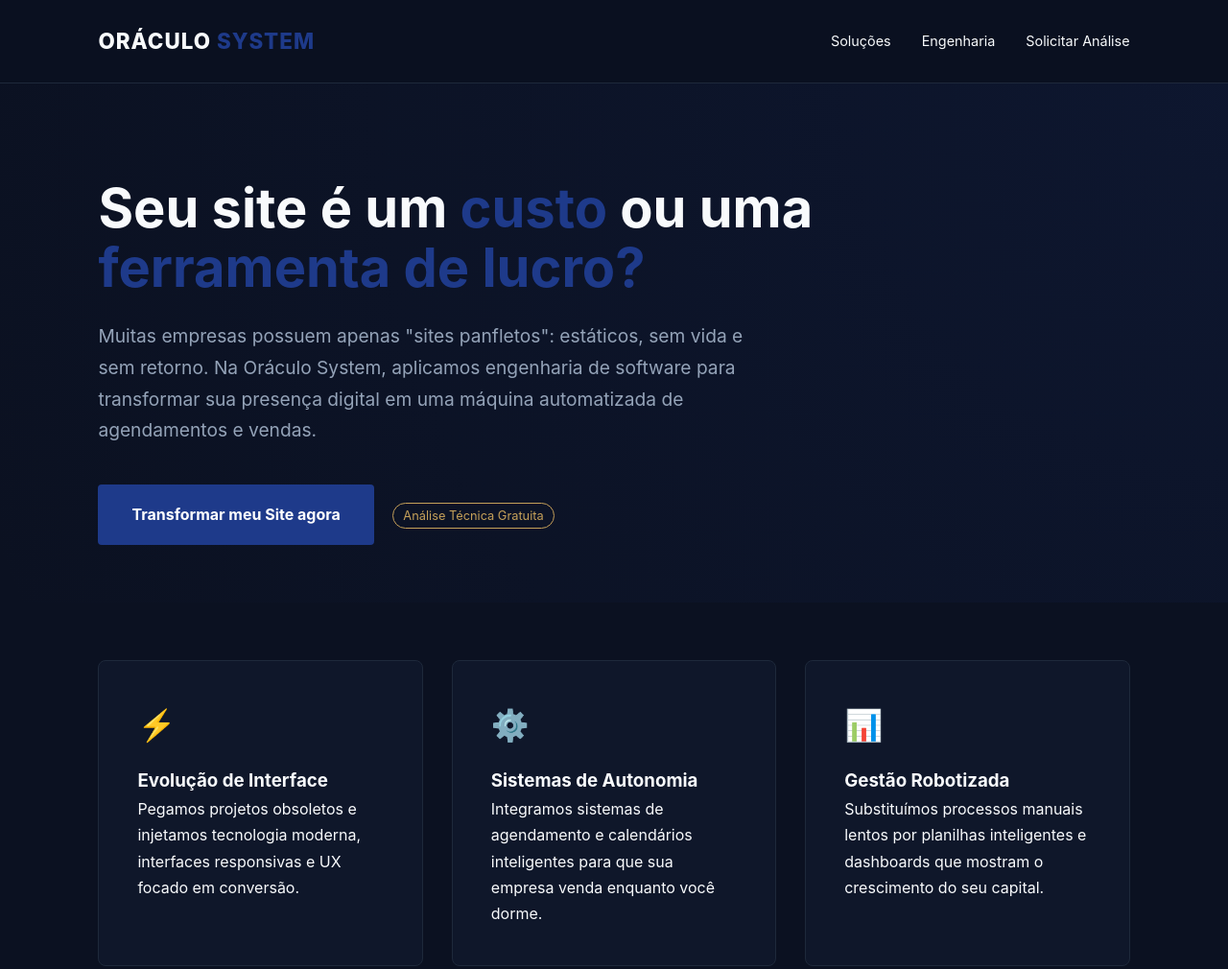
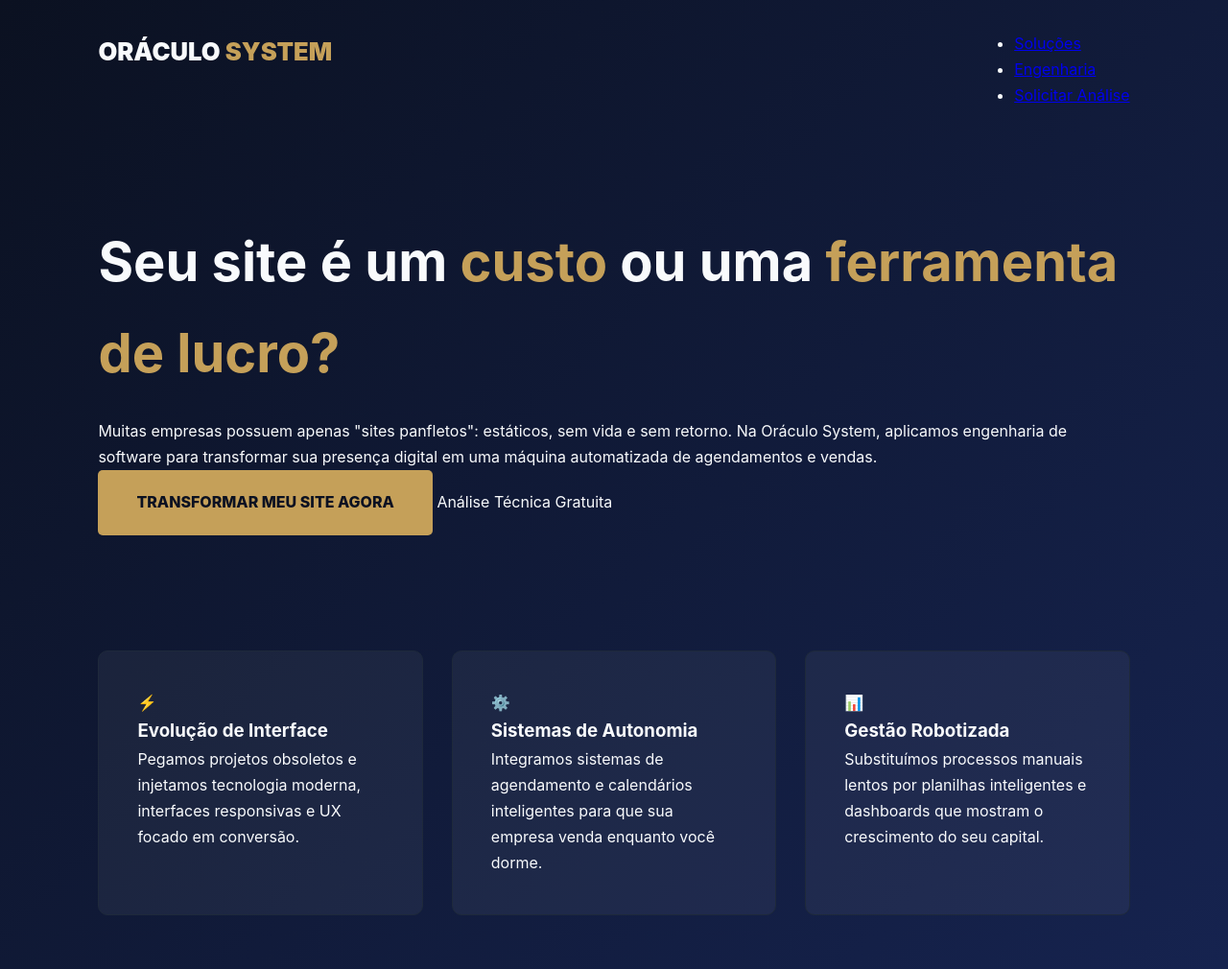
Before and after one commit to officeoraculosystem/Oraculo-Business-Hub, a plain HTML site: page index.html in a window 1280 px wide. Shown: the top 1010 px of the page at 96% size. Drawn offline with Linux system fonts and the light colour scheme.

Commit message:
Refactor CSS styles for layout and design improvements

```diff
--- a/style.css
+++ b/style.css
@@ -6,89 +6,41 @@
     --text-dim: #94a3b8;
 }
 
-* { margin: 0; padding: 0; box-box: border-box; }
+* { margin: 0; padding: 0; box-sizing: border-box; }
 
 body {
-    background-color: var(--deep-blue);
-    font-family: 'Inter', -apple-system, sans-serif;
+    background: linear-gradient(135deg, #0b1121 0%, #172554 100%);
+    font-family: 'Inter', sans-serif;
     color: var(--text-white);
     line-height: 1.7;
 }
 
-nav {
-    display: flex;
-    justify-content: space-between;
-    padding: 1.5rem 8%;
-    background: rgba(11, 17, 33, 0.9);
-    position: sticky;
-    top: 0;
-    border-bottom: 1px solid #1e293b;
+/* Ajustes da Nav */
+nav { display: flex; justify-content: space-between; padding: 2rem 8%; }
+.brand { font-weight: 900; font-size: 1.6rem; }
+.brand span { color: var(--gold-action); }
+
+/* Hero Section */
+.hero-business { padding: 80px 8%; }
+.hero-business h1 { font-size: 3.5rem; margin-bottom: 20px; }
+.hero-business h1 span { color: var(--gold-action); }
+
+/* Botão de Destaque */
+.btn-main {
+    background: var(--gold-action);
+    color: var(--deep-blue);
+    padding: 20px 40px;
+    font-weight: 800;
+    text-transform: uppercase;
+    text-decoration: none;
+    border-radius: 5px;
+    display: inline-block;
 }
 
-.brand { font-weight: 800; font-size: 1.4rem; letter-spacing: 1px; }
-.brand span { color: var(--office-blue); }
+/* Cards de Serviço */
+.grid-services { display: grid; grid-template-columns: repeat(auto-fit, minmax(300px, 1fr)); gap: 30px; padding: 40px 8%; }
+.service-card { background: rgba(255,255,255,0.05); padding: 40px; border-radius: 10px; border: 1px solid #1e293b; }
+.service-card:hover { border: 1px solid var(--gold-action); }
 
-nav ul { display: flex; list-style: none; gap: 2rem; align-items: center; }
-nav ul li a { color: var(--text-white); text-decoration: none; font-size: 0.9rem; transition: 0.3s; }
-nav ul li a:hover { color: var(--gold-action); }
-
-.hero-business {
-    padding: 100px 8% 60px;
-    text-align: left;
-    background: radial-gradient(circle at top right, #1e3a8a22, transparent);
-}
-
-.hero-business h1 { font-size: 3.5rem; max-width: 900px; margin-bottom: 1.5rem; line-height: 1.1; }
-.hero-business h1 span { color: var(--office-blue); }
-
-.hero-business p {
-    font-size: 1.2rem;
-    color: var(--text-dim);
-    max-width: 700px;
-    margin-bottom: 2.5rem;
-}
-
-.btn-main {
-    background: var(--office-blue);
-    color: white;
-    padding: 18px 35px;
-    text-decoration: none;
-    font-weight: bold;
-    border-radius: 4px;
-    display: inline-block;
-    transition: 0.4s;
-}
-
-.btn-main:hover {
-    background: #2563eb;
-    transform: translateY(-2px);
-    box-shadow: 0 10px 20px rgba(0,0,0,0.3);
-}
-
-.badge { margin-left: 15px; font-size: 0.8rem; color: var(--gold-action); border: 1px solid var(--gold-action); padding: 5px 10px; border-radius: 20px; }
-
-.grid-services {
-    display: grid;
-    grid-template-columns: repeat(auto-fit, minmax(280px, 1fr));
-    gap: 30px;
-    padding: 60px 8%;
-}
-
-.service-card {
-    background: #0f172a;
-    padding: 40px;
-    border: 1px solid #1e293b;
-    border-radius: 8px;
-    transition: 0.3s;
-}
-
-.service-card:hover { border-color: var(--office-blue); }
-.service-card .icon { font-size: 2rem; margin-bottom: 15px; }
-
-footer {
-    border-top: 1px solid #1e293b;
-    padding: 40px 8%;
-    text-align: center;
-    color: var(--text-dim);
-    font-size: 0.85rem;
-}
+/* Footer Estilizado */
+footer { padding: 60px 8%; text-align: center; border-top: 1px solid #1e293b; margin-top: 50px; }
```
